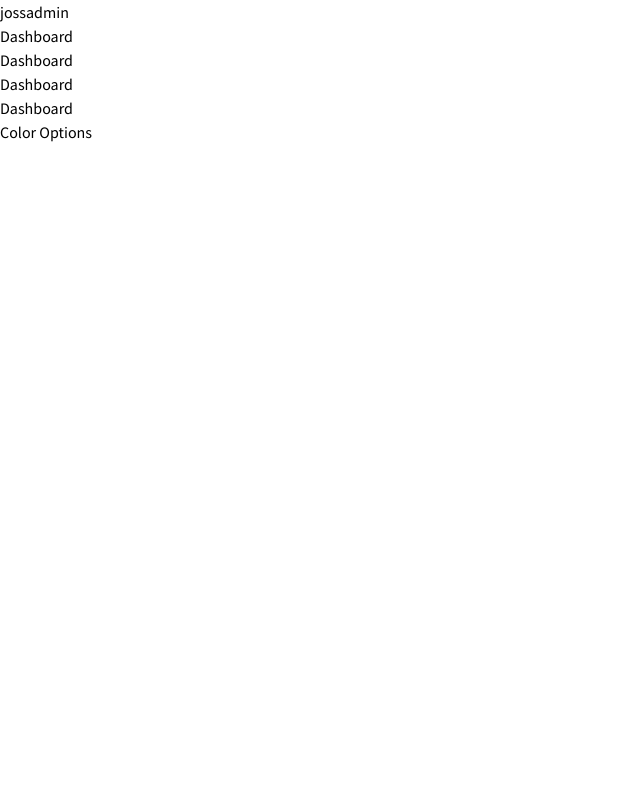
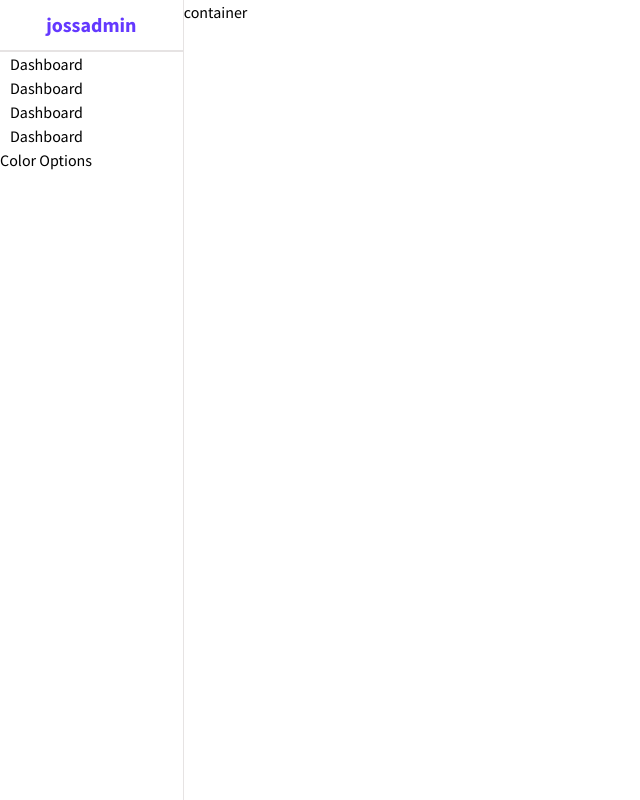
Before and after one commit to jossnmb/react-training-101, a React (Vite) app: page / in a window 1280 px wide. Shown: the whole page, without its empty margins (0-640 px from the left). Built offline with nearby package versions, Linux system fonts and the light colour scheme.

Commit message:
6 files modified

```diff
--- a/package.json
+++ b/package.json
@@ -7,8 +7,11 @@
     "serve": "vite preview"
   },
   "dependencies": {
+    "@emotion/react": "^11.9.0",
+    "@emotion/styled": "^11.8.1",
     "@material-ui/core": "^4.12.3",
     "@material-ui/icons": "^4.11.2",
+    "@mui/material": "^5.6.2",
     "axios": "^0.26.0",
     "flume": "^0.7.1",
     "history": "^5.2.0",
--- a/src/App8/components/sidebar/Sidebar.jsx
+++ b/src/App8/components/sidebar/Sidebar.jsx
@@ -6,6 +6,7 @@
       <div className="top">
         <span className="logo">jossadmin</span>
       </div>
+      <hr/>
       <div className="center">
         <ul>
           <li>
--- a/src/App8/components/sidebar/sidebar.scss
+++ b/src/App8/components/sidebar/sidebar.scss
@@ -0,0 +1,34 @@
+.sidebar {
+  flex: 1;
+  border-right: 0.5px solid rgb(230, 227, 227);
+  min-height: 100vh;
+  background-color: white;
+
+  .top {
+    height: 50px;
+    display: flex;
+    align-items: center;
+    justify-content: center;
+
+    .logo {
+      font-size: 20px;
+      font-weight: bold;
+      color: #6439ff;
+    }
+  }
+
+  hr {
+    height: 0;
+    border: 0.5px solid rgb(230, 227, 227);
+  }
+
+  .center {
+    padding-left: 10px;
+
+    ul {
+      list-style: none;
+      margin: 0;
+      padding: 0;
+    }
+  }
+}
--- a/src/App8/pages/home/Home.jsx
+++ b/src/App8/pages/home/Home.jsx
@@ -5,7 +5,7 @@
   return (
     <div className="home">
       <Sidebar />
-      <div className="homeContainer"></div>
+      <div className="homeContainer">container</div>
     </div>
   );
 }
--- a/src/App8/pages/home/home.scss
+++ b/src/App8/pages/home/home.scss
@@ -1,2 +1,6 @@
 .home {
+  display: flex;
+  .homeContainer {
+    flex: 6;
+  }
 }
```
Also changed, not shown: 1 other file (tests, documents, lock files or other folders).
